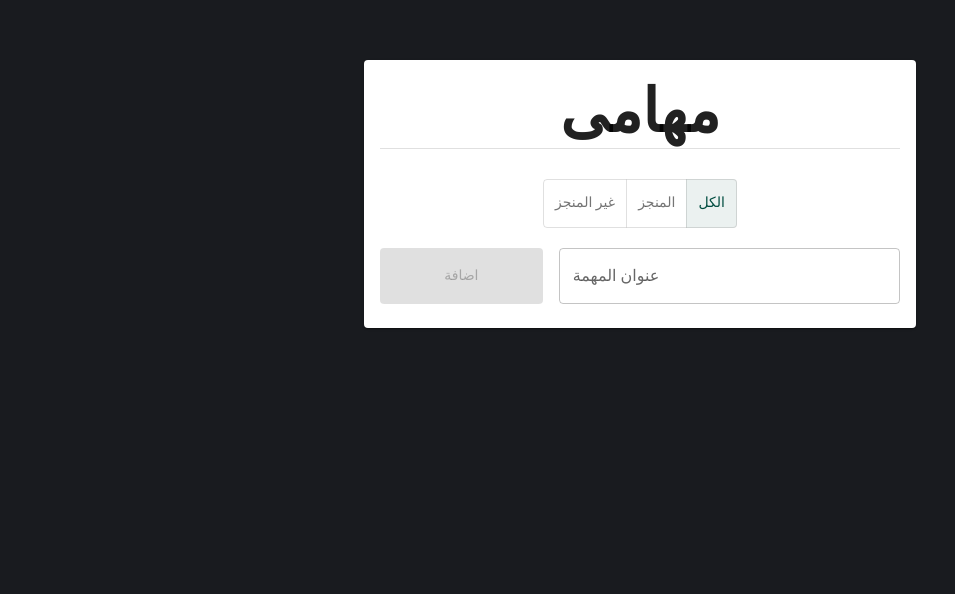
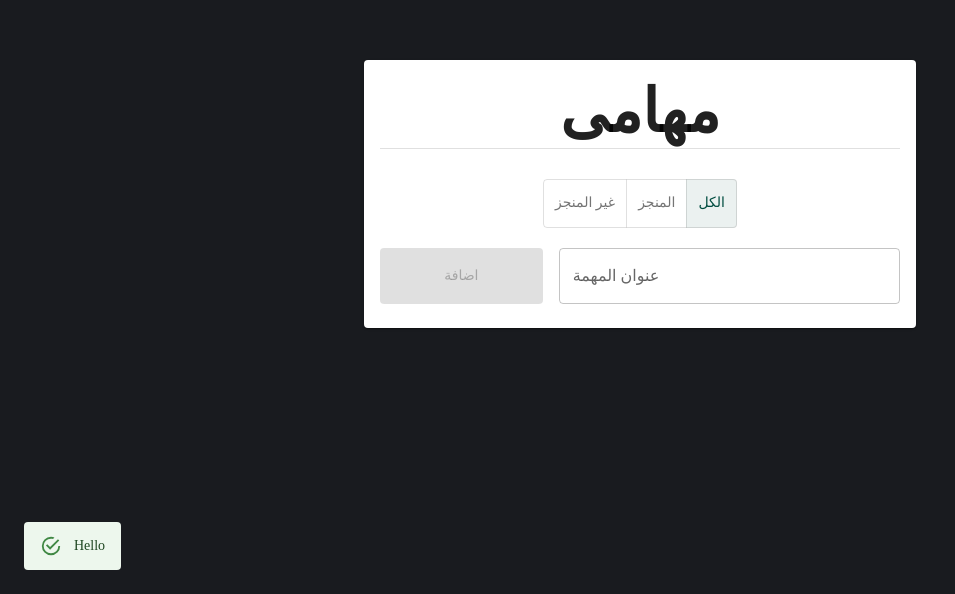
Before and after one commit to EbrahimAhmedDev/Todo-List, a React (Vite) app: page / in a window 1280 px wide. Shown: the part 206-800 px from the top of the page, without its empty margins (0-955 px from the left). Built offline with nearby package versions, Linux system fonts and the light colour scheme; a web font is replaced by a local one.

Commit message:
adding MySnackBar file and put this file to app.jsx

```diff
--- a/src/App.jsx
+++ b/src/App.jsx
@@ -6,6 +6,7 @@
 
 // others
 // import { v4 as uuidv4 } from "uuid";
+import MySnackBar from "./components/MySnackBar";
 
 const theme = createTheme({
   typography: {
@@ -41,6 +42,14 @@
 // ];
 const App = () => {
   const [todos, setTodos] = useState([]);
+  const [open, setOpen] = useState(true);
+
+  function showHideToast() {
+    setOpen(true);
+    setTimeout(() => {
+      setOpen(false);
+    }, 2000);
+  }
 
   return (
     <ThemeProvider theme={theme}>
@@ -55,6 +64,7 @@
           direction: "rtl",
         }}
       >
+        <MySnackBar open={open} />
         <TodosContext.Provider value={{ todos, setTodos }}>
           <TodoList />
         </TodosContext.Provider>
--- /dev/null
+++ b/src/components/MySnackBar.jsx
@@ -0,0 +1,58 @@
+import * as React from "react";
+import Button from "@mui/material/Button";
+import Snackbar from "@mui/material/Snackbar";
+import IconButton from "@mui/material/IconButton";
+import CloseIcon from "@mui/icons-material/Close";
+import Alert from "@mui/material/Alert";
+
+export default function MySnackBar({ open }) {
+  // const handleClose = (event, reason) => {
+  //   if (reason === "clickaway") {
+  //     return;
+  //   }
+
+  //   setOpen(false);
+  // };
+
+  const action = (
+    <React.Fragment>
+      <Button
+        color="secondary"
+        size="small"
+        // onClick={handleClose}
+      >
+        UNDO
+      </Button>
+      <IconButton
+        size="small"
+        aria-label="close"
+        color="inherit"
+        // onClick={handleClose}
+      >
+        <CloseIcon fontSize="small" />
+      </IconButton>
+    </React.Fragment>
+  );
+
+  return (
+    <div>
+      {/* <Button onClick={handleClick}>Open Snackbar</Button> */}
+      <Snackbar
+        open={open}
+        autoHideDuration={6000}
+        message="Note archived"
+        action={action}
+        dir="ltr"
+        color="green"
+      >
+        <Alert
+          // onClose={handleClose}
+          severity="success"
+          sx={{ width: "100%" }}
+        >
+          Hello
+        </Alert>
+      </Snackbar>
+    </div>
+  );
+}
```
